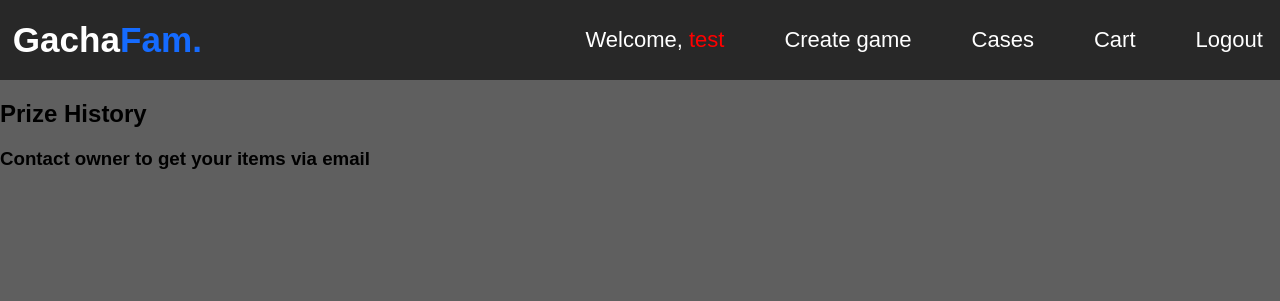
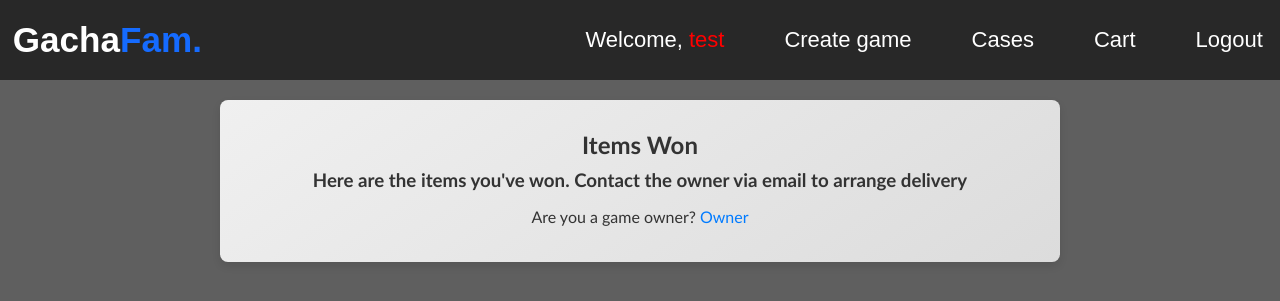
Before and after one commit to juzzzgamer/GachaFam, a PHP site: page /prize.php in a window 1280 px wide. Shown: the top 301 px of the page. Run offline with PHP 8.4, Linux system fonts and the light colour scheme; a user stored in the database is signed in; data comes from the database, SQL or seed files in the repository; data that the repository does not hold is empty.

Commit message:
modified the files and added new file

```diff
--- /dev/null
+++ b/prize.css
@@ -0,0 +1,65 @@
+
+.prize-history {
+    font-family: 'Gill Sans', 'Gill Sans MT', Calibri, 'Trebuchet MS', sans-serif;
+    margin: 20px auto;
+    max-width: 800px;
+    padding: 20px;
+    background: linear-gradient(145deg, #f0f0f0, #dcdcdc); /* Subtle gradient */
+    box-shadow: 0 4px 8px rgba(0, 0, 0, 0.1); /* Soft shadow */
+    border-radius: 8px;
+
+}
+
+.prize-history h2, .prize-history h3 {
+    text-align: center;
+    color: #333;
+    margin: 10px 0; /* Adjust margins for better spacing */
+}
+
+.prize-history p {
+    text-align: center; /* Center the text */
+    color: #333;
+}
+
+.prize-history p a {
+    text-decoration: none;
+    color: #007bff;
+}
+
+.prize-history p a:hover {
+    color: red
+}
+.container {
+    display: flex;
+    justify-content: space-between;
+    align-items: center;
+    padding: 10px;
+    border-bottom: 1px solid #ccc;
+    flex-wrap: wrap;
+}
+
+.prize {
+    display: flex;
+    align-items: center;
+}
+
+.prize img {
+    width: 100px;
+    height: 100px;
+    border-radius: 8px;
+    margin-right: 20px;
+}
+
+.prize p {
+    margin: 10px;
+    color: #333;
+}
+
+.prize a {
+    color: #007bff;
+    text-decoration: none;
+}
+
+.prize a:hover {
+    color: red
+}
--- a/prize.php
+++ b/prize.php
@@ -2,12 +2,14 @@
 include("dbh.inc.php");
 include("session.php");
 try{
-    $stmt = $pdo->prepare("SELECT winner.username as winner_name, owner.username as owner_name, user_items.item_id as item_id, items.name as item_name, items.img as item_img
+    $stmt = $pdo->prepare(
+        "SELECT winner.username as winner_name, owner.username as owner_name, user_items.item_id as item_id, items.name as item_name, items.img as item_img
         FROM user_items
         LEFT JOIN items ON user_items.item_id = items.id
         LEFT JOIN user as winner ON user_items.user_id = winner.id
         LEFT JOIN user as owner ON items.user_id = owner.id
-    WHERE user_items.user_id = :user_id");
+        WHERE user_items.user_id = :user_id
+    ");
     $stmt->bindParam(':user_id', $user_id);
     $stmt->execute();
     $row = $stmt->fetchAll(PDO::FETCH_ASSOC);
@@ -23,31 +25,62 @@ try{
 <head>
     <meta charset="UTF-8">
     <meta name="viewport" content="width=device-width, initial-scale=1.0">
-    <title>gacha</title>
+    <title>Gacha</title>
     <link rel="stylesheet" href="style.css">
+    <link rel="stylesheet" href="prize.css">
+    <script>
+        function toggleView(view) {
+            document.getElementById('buyer').style.display = view === 'buyer' ? 'block' : 'none';
+            document.getElementById('seller').style.display = view === 'seller' ? 'block' : 'none';
+        }
+
+        document.addEventListener('DOMContentLoaded', function() {
+            toggleView('buyer');
+        });
+    </script>
 </head>
 <body>
     <div class="menu_bar">
         <a href="index.php" class="logo"><h3>Gacha<span>Fam.</span></h3></a>
         <ul>
-        <li><a href="#" id="profile">Welcome, <span style="color:red"><?php echo ("$username")?></span></a></li>
+            <li><a href="#" id="profile">Welcome, <span style="color:red"><?php echo htmlspecialchars($username); ?></span></a></li>
             <li><a href="create.php">Create game</a></li>
             <li><a href="cases.html">Cases</a></li>
             <li><a href="cart.html">Cart</a></li>
             <li><a href="logout.php">Logout</a></li>
         </ul>
     </div>
+    <div id="buyer" class="buyer">
         <div class="prize-history">
-    <h2>Prize History</h2>
-    <h3>Contact owner to get your items via email </h3>
+            <h2>Items Won</h2>
+            <h3>Here are the items you've won. Contact the owner via email to arrange delivery</h3>
+            <p>Are you a game owner? <a href="#" class="button" onclick="toggleView('seller')">Owner</a></p>
             <?php foreach ($row as $history): ?>
+                <div class="container">
                     <div class="prize">
-            <p>Winner: <?php echo htmlspecialchars($history['winner_name']); ?></p>
+                        <img src="upload/<?php echo htmlspecialchars($history['item_img']); ?>" alt="<?php echo htmlspecialchars($history['item_name']); ?>">
+                        <p>Item: <?php echo htmlspecialchars($history['item_name']); ?></p>
                         <p>Owner: <a href="details.php?username=<?php echo urlencode($history['owner_name']); ?>"><?php echo htmlspecialchars($history['owner_name']); ?></a></p>
-            <p>Item: <?php echo htmlspecialchars($history['item_name']); ?></p>
-            <img src="upload/<?php echo htmlspecialchars($history['item_img']); ?>" alt="<?php echo htmlspecialchars($history['item_name']); ?>">
+                    </div>
                 </div>
             <?php endforeach; ?>
         </div>
+    </div>
+    <div id="seller" class="seller">
+        <div class="prize-history">
+            <h2>Items Listed and Winners</h2>
+            <h3>Below are the items you've listed and their respective winners</h3>
+            <p>Do you won the game? <a href="#" class="button" onclick="toggleView('buyer')">Winner</a></p>
+            <?php foreach ($row as $history): ?>
+                <div class="container">
+                    <div class="prize">
+                        <img src="upload/<?php echo htmlspecialchars($history['item_img']); ?>" alt="<?php echo htmlspecialchars($history['item_name']); ?>">
+                        <p>Item: <?php echo htmlspecialchars($history['item_name']); ?></p>
+                        <p>Winner: <?php echo htmlspecialchars($history['winner_name']); ?></p>
+                    </div>
+                </div>
+            <?php endforeach; ?>
+        </div>
+    </div>
 </body>
 </html>
```
Also changed, not shown: details.php (+65 -4 lines), gacha.php (+9 -2 lines), product_page.css (+18 -0 lines). Lines whose indentation alone changed are shown as unchanged.
